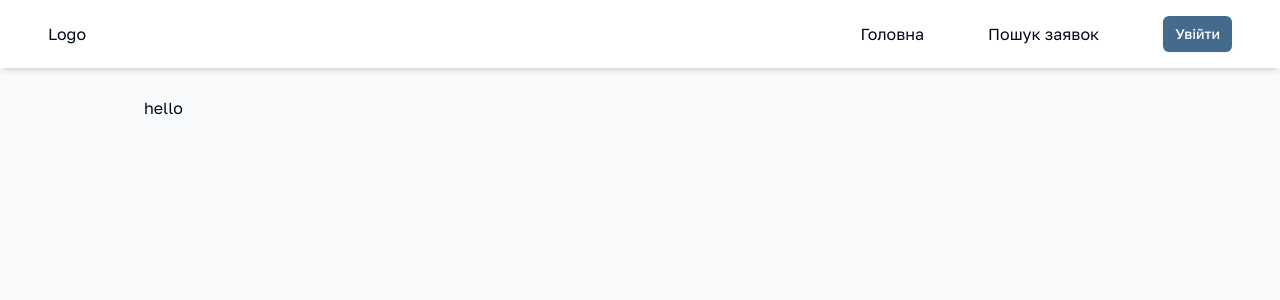
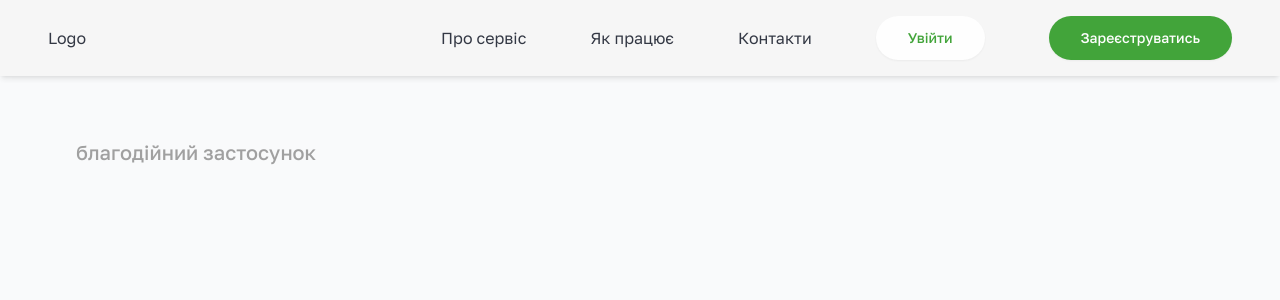
Before and after one commit to fyurchik/CodeCon, a React (Vite) app in the folder client/: page / in a window 1280 px wide. Shown: the top 300 px of the page. Built offline with nearby package versions, Linux system fonts and the light colour scheme.

Commit message:
fix: updated header and buttons

```diff
--- a/client/src/components/Header.tsx
+++ b/client/src/components/Header.tsx
@@ -13,17 +13,20 @@ const Header = () => {
     };
 
     return (
-        <header className="fixed inset-x-0 top-0 z-[1000] flex flex-row items-center justify-between bg-card p-4 shadow-md md:px-8 lg:px-12">
+        <header className="border:[#D4D4D4] fixed inset-x-0 top-0 z-[1000] flex flex-row items-center justify-between bg-[#F5F5F5] p-4 opacity-80 shadow-md md:px-8 lg:px-12">
             <p>
                 <Link to="/">Logo</Link>
             </p>
             <nav>
                 <ul className="flex flex-row items-center gap-16">
                     <li>
-                        <Link to="/">Головна</Link>
+                        <Link to="/">Про сервіс</Link>
                     </li>
                     <li>
-                        <Link to="/applications/search">Пошук заявок</Link>
+                        <Link to="/">Як працює</Link>
+                    </li>
+                    <li>
+                        <Link to="/">Контакти</Link>
                     </li>
                     {isAuthorized && (
                         <Button onClick={onSubmit} size="sm" loading={logoutHandler.isPending}>
@@ -37,9 +40,14 @@ const Header = () => {
                             </Button>
                         )
                     ) : (
-                        <Button size="sm" asChild>
-                            <Link to="/auth/login">Увійти</Link>
-                        </Button>
+                        <>
+                            <Button size="lg" variant="secondary" asChild>
+                                <Link to="/auth/login">Увійти</Link>
+                            </Button>
+                            <Button size="lg" variant="default" asChild>
+                                <Link to="/auth/register">Зареєструватись</Link>
+                            </Button>
+                        </>
                     )}
                 </ul>
             </nav>
--- a/client/src/components/ui/Button.tsx
+++ b/client/src/components/ui/Button.tsx
@@ -16,16 +16,18 @@ export const variants = cva(
     {
         variants: {
             variant: {
-                default: "bg-primary text-primary-foreground ring-primary hover:bg-primary/95",
-                destructive: "bg-destructive text-destructive-foreground ring-destructive hover:bg-destructive/90",
-                secondary: "bg-secondary text-secondary-foreground ring-secondary-foreground hover:bg-secondary/80",
+                default: "bg-primary text-primary-foreground ring-primary hover:bg-[#4AB240] transition duration-500",
+                destructive: "bg-destructive text-destructive-foreground ring-destructive hover:bg-destructive/90 ",
+                secondary:
+                    "bg-secondary text-secondary-foreground ring-secondary-foreground hover:bg-secondary/80 hover:bg-[#E9EEE8] transition duration-500	",
                 ghost: "shadow-none ring-accent-foreground hover:bg-accent hover:text-accent-foreground",
                 link: "text-primary shadow-none ring-primary hover:text-primary/95 dark:text-slate-50 dark:ring-slate-50 dark:hover:text-slate-50/90",
+                footer: "bg-secondary text-secondary-foreground ring-secondary-foreground hover:bg-secondary/80 hover:bg-[#EDF6EC] transition duration-500",
             },
             size: {
                 default: "h-10 px-4 py-2",
-                sm: "h-9 rounded-md px-3",
-                lg: "h-11 rounded-md px-8",
+                sm: "h-9 rounded-full px-3",
+                lg: "h-11 rounded-full px-8",
                 link: "h-auto p-0 underline",
                 icon: "size-10",
                 floating: "fixed bottom-5 right-6 z-50 size-14 rounded-full sm:bottom-7 sm:right-10 lg:right-[80px]",
--- a/client/src/index.css
+++ b/client/src/index.css
@@ -10,11 +10,11 @@
         --card: 0 0% 100%;
         --card-foreground: 222.2 84% 4.9%;
 
-        --primary: 208 35% 41%;
+        --primary: 115 87% 30%;
         --primary-foreground: 210 20% 100%;
 
-        --secondary: 210 40% 96.1%;
-        --secondary-foreground: 222.2 47.4% 11.2%;
+        --secondary: 0 0% 100%;
+        --secondary-foreground: 115 87% 30%;
 
         --muted: 210 40% 96.1%;
         --muted-foreground: 215.4 16.3% 46.9%;
--- a/client/src/routes/__root.tsx
+++ b/client/src/routes/__root.tsx
@@ -13,9 +13,6 @@ const Page = () => {
             <main
                 className={`
                     ${theme === "dark" ? "dark" : ""} relative mt-[68px] min-h-[calc(100vh_-_68px)] w-full grow bg-background p-4 text-foreground
-                    sm:p-6
-                    md:px-8 md:py-7
-                    lg:px-36
                 `}
             >
                 <Outlet />
--- a/client/src/routes/index.tsx
+++ b/client/src/routes/index.tsx
@@ -1,7 +1,11 @@
 import { createFileRoute } from "@tanstack/react-router";
 
 const Page = () => {
-    return <div>hello</div>;
+    return (
+        <section>
+            <p className="ml-[60px] mt-[60px] text-xl font-medium leading-4 text-[#A0A0A0]">благодійний застосунок</p>
+        </section>
+    );
 };
 
 export const Route = createFileRoute("/")({
```
